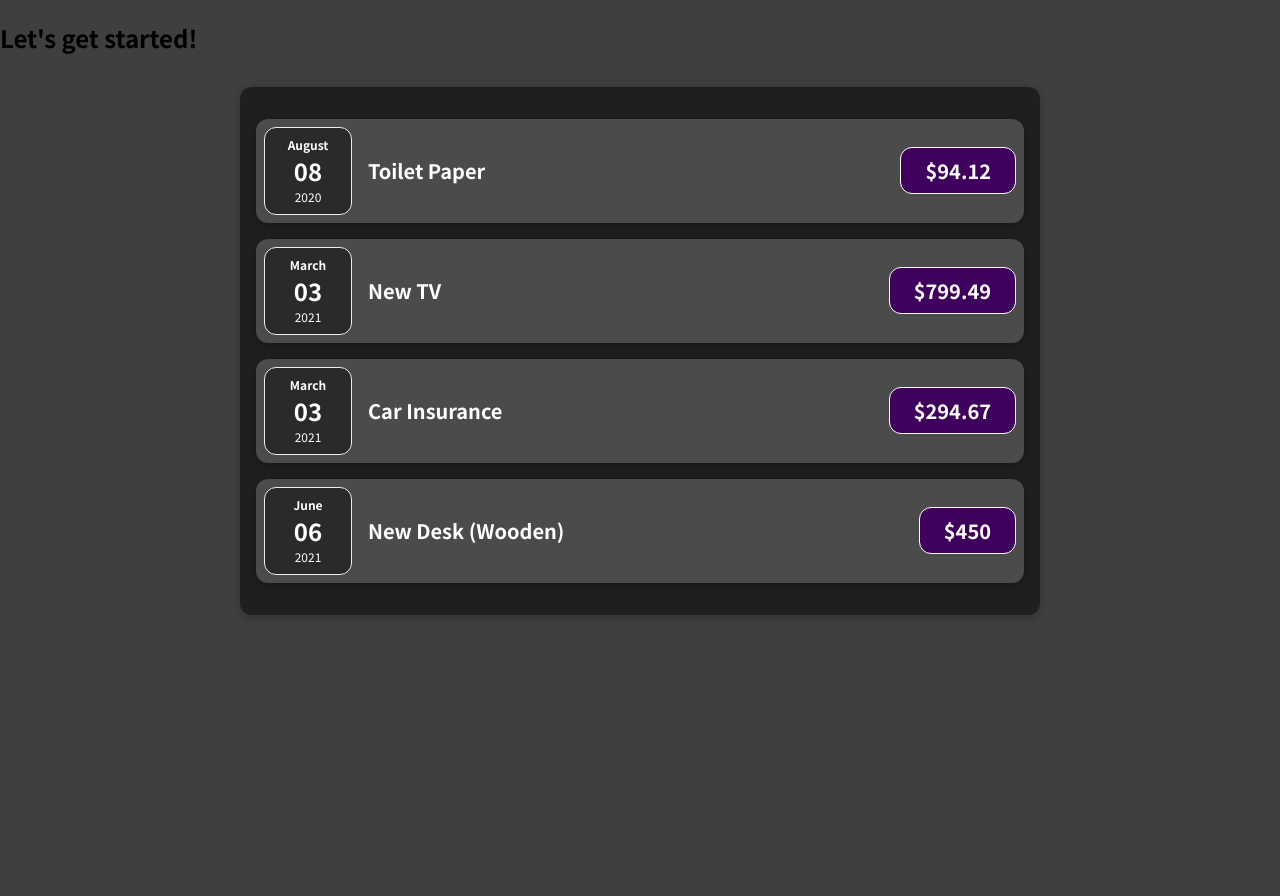
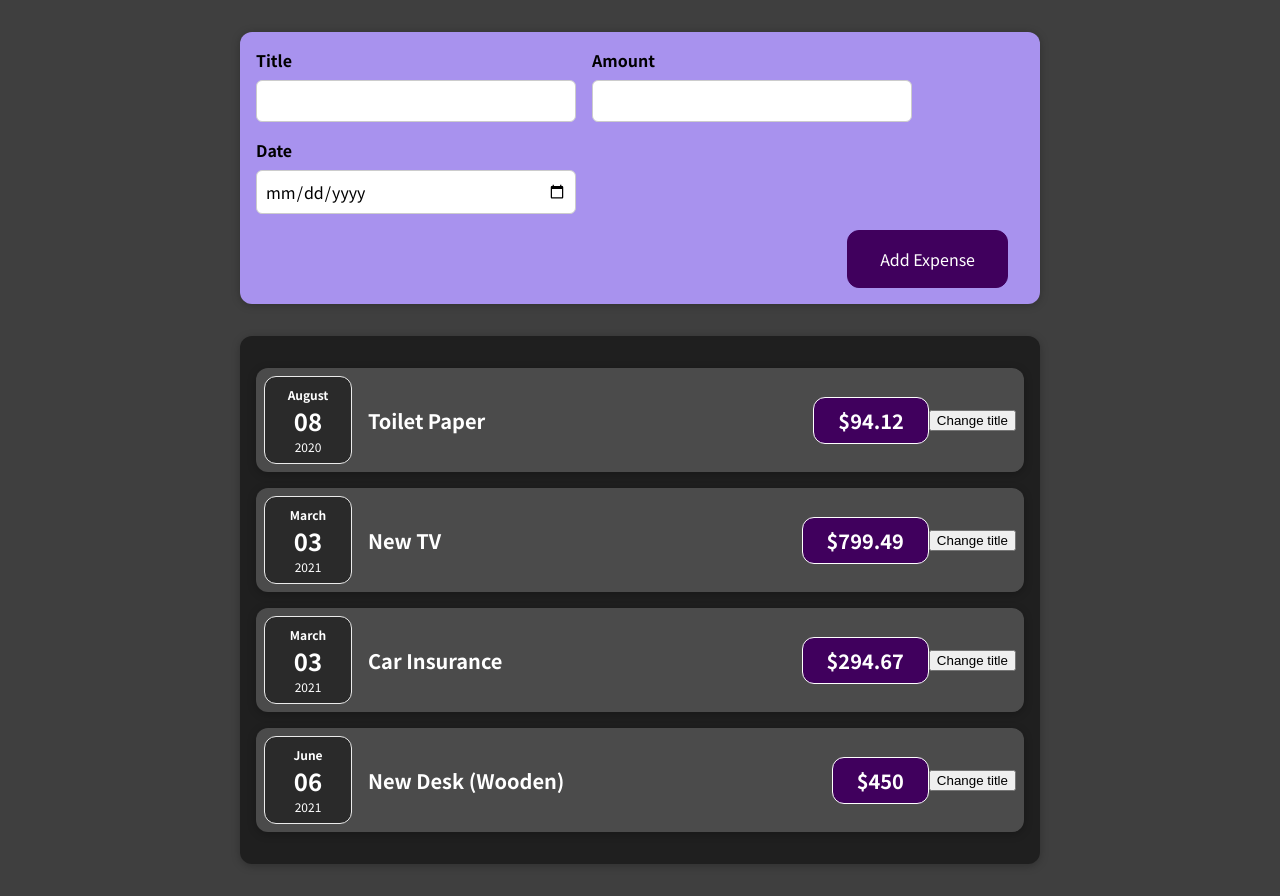
Before and after one commit to mayurisamanta/SpendMatrix-ExpenseTrackerApplication, a React (Create React App) app in the folder SpendMatrix/: page / in a window 1280 px wide. Before the commit the page ends 800 px from the top, so only its background shows below. Built offline with nearby package versions, Linux system fonts and the light colour scheme.

Commit message:
adding new Expense component

```diff
--- a/SpendMatrix/src/App.js
+++ b/SpendMatrix/src/App.js
@@ -1,5 +1,6 @@
 import React from "react";
 import Expenses from "./components/Expenses/Expenses"
+import NewExpense from "./components/NewExpense/NewExpense";
 
 const App = () => {
   const expenses = [
@@ -38,7 +39,7 @@
 
   return (
     <div>
-      <h2>Let's get started!</h2>
+      <NewExpense />
       <Expenses expenses={expenses} />
     </div>
   );
--- a/SpendMatrix/src/components/Expenses/ExpenseItem.js
+++ b/SpendMatrix/src/components/Expenses/ExpenseItem.js
@@ -1,15 +1,25 @@
+import React, {useState} from "react";
+
 import "./ExpenseItem.css";
 import ExpenseDate from "./ExpenseDate";
 import Card from "../UI/Card";
 
 const ExpenseItem = (props) => {
+
+  const [title, setTitle] = useState(props.title);
+
+  const clickHandler = () => {
+    setTitle("Updated");
+  }
+
   return (
     <Card className="expense-item">
       <ExpenseDate date={props.date} />
       <div className="expense-item__description">
-        <h2>{props.title}</h2>
+        <h2>{title}</h2>
         <div className="expense-item__price">${props.amount}</div>
       </div>
+      <button onClick={clickHandler}>Change title</button>
     </Card>
   );
 }
--- /dev/null
+++ b/SpendMatrix/src/components/NewExpense/ExpenseForm.css
@@ -0,0 +1,26 @@
+.new-expense__controls {
+  display: flex;
+  flex-wrap: wrap;
+  gap: 1rem;
+  margin-bottom: 1rem;
+  text-align: left;
+}
+
+.new-expense__control label {
+  font-weight: bold;
+  margin-bottom: 0.5rem;
+  display: block;
+}
+
+.new-expense__control input {
+  font: inherit;
+  padding: 0.5rem;
+  border-radius: 6px;
+  border: 1px solid #ccc;
+  width: 20rem;
+  max-width: 100%;
+}
+
+.new-expense__actions {
+  text-align: right;
+}
--- /dev/null
+++ b/SpendMatrix/src/components/NewExpense/ExpenseForm.js
@@ -0,0 +1,27 @@
+import "./ExpenseForm.css";
+
+const ExpenseForm = () => {
+  return (
+    <form>
+      <div className="new-expense__controls">
+        <div className="new-expense__control">
+          <label>Title</label>
+          <input type="text" />
+        </div>
+        <div className="new-expense__control">
+          <label>Amount</label>
+          <input type="number" />
+        </div>
+        <div className="new-expense__control">
+          <label>Date</label>
+          <input type="date" min="2019-01-01" max="2023-12-31" />
+        </div>
+      </div>
+      <div className="new-expense__actions">
+        <button type="submit">Add Expense</button>
+      </div>
+    </form>
+  );
+};
+
+export default ExpenseForm;
--- /dev/null
+++ b/SpendMatrix/src/components/NewExpense/NewExpense.css
@@ -0,0 +1,38 @@
+.new-expense {
+  background-color: #a892ee;
+  padding: 1rem;
+  margin: 2rem auto;
+  width: 50rem;
+  max-width: 95%;
+  border-radius: 12px;
+  text-align: center;
+  box-shadow: 0 1px 8px rgba(0, 0, 0, 0.25);
+}
+
+.new-expense button {
+  font: inherit;
+  cursor: pointer;
+  padding: 1rem 2rem;
+  border: 1px solid #40005d;
+  background-color: #40005d;
+  color: white;
+  border-radius: 12px;
+  margin-right: 1rem;
+}
+
+.new-expense button:hover,
+.new-expense button:active {
+  background-color: #510674;
+  border-color: #510674;
+}
+
+.new-expense button.alternative {
+  color: #220131;
+  border-color: transparent;
+  background-color: transparent;
+}
+
+.new-expense button.alternative:hover,
+.new-expense button.alternative:active {
+  background-color: #ddb3f8;
+}
--- /dev/null
+++ b/SpendMatrix/src/components/NewExpense/NewExpense.js
@@ -0,0 +1,12 @@
+import ExpenseForm from "./ExpenseForm";
+import "./NewExpense.css";
+
+const NewExpense = () => {
+  return (
+    <div className="new-expense">
+      <ExpenseForm />
+    </div>
+  );
+};
+
+export default NewExpense;
```
